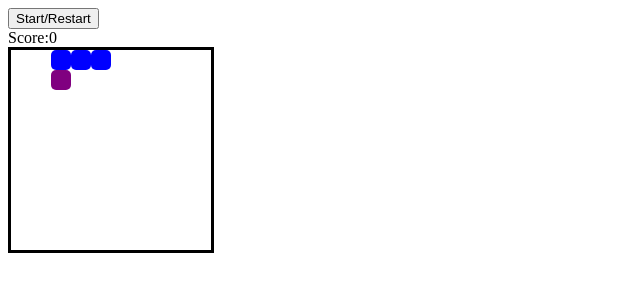
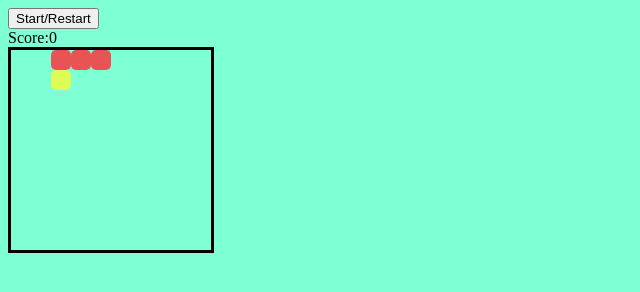
Before and after one commit to anmol-1010/snakeGameJS, a plain HTML site: page index.html in a window 1280 px wide. Both pictures are taken after a click on the button "Start/Restart". Shown: the whole page, without its empty margins (0-640 px from the left). Drawn offline with Linux system fonts and the light colour scheme.

Commit message:
Added background color to the game and changes the color of the snake

```diff
--- a/css/style.css
+++ b/css/style.css
@@ -1,3 +1,7 @@
+body{
+    background-color: aquamarine;
+}
+
 .grid{
     width: 200px;
     height: 200px;
@@ -13,12 +17,12 @@
 
 .snake{
     border-radius: 5px;
-    background-color: blue;
+    background-color: rgb(232, 83, 83);
 }
 
 .apple{
     border-radius: 5px;
-    background-color: purple;
+    background-color: rgb(222, 252, 86);
 }
 .apple::before{
     border-radius: 2px;
```
